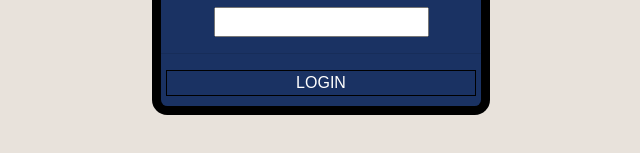
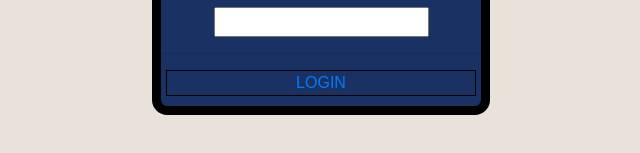
Before and after one commit to AbdulBaseetShabi/KARA, a React (Create React App) app in the folder client/: page /home in a window 1280 px wide. Shown: the part 453-606 px from the top of the page, without its empty margins (319-959 px from the left). Built offline with nearby package versions, Linux system fonts and the light colour scheme; a web font is replaced by a local one.

Commit message:
function call when changing route

```diff
--- a/client/src/App.js
+++ b/client/src/App.js
@@ -22,6 +22,18 @@ class App extends React.Component {
       currentPath: window.location.pathname,
     }
   }
+
+  changeLocation() {
+    this.setState((state, props) => {
+      window.scrollTo(0,0);
+      return { currentPath: window.location.pathname };
+    });
+  }
+
+  componentDidMount() {
+    this.changeLocation();
+  }
+
   render() {
     return (
       <Router>
@@ -52,7 +64,7 @@ class App extends React.Component {
               <Redirect to="/home" />
           </Route>
         </Switch>
-        <Footer currentPath={this.state.currentPath}></Footer>
+        <Footer currentPath={this.state.currentPath} changeLocation={this.state.changeLocation}></Footer>
       </Router>
     );
   }
--- a/client/src/routes/home/home.js
+++ b/client/src/routes/home/home.js
@@ -1,7 +1,7 @@
 import React from "react";
 import "./home.css";
 
-function Home() {
+function Home(props) {
   return (
     <div id="home-container" className="d-flex justify-content-center align-items-center">
         <div id="login-container">
@@ -14,7 +14,7 @@ function Home() {
             <label className="center-label">Password</label>
             <input className="center-div"type="password"></input>
             <hr/>
-            <div id="login-button">Login</div>
+            <a href="/databases" onClick={props.changeLocation}><div id="login-button">Login</div></a>
         </div>
     </div>
   );
```
